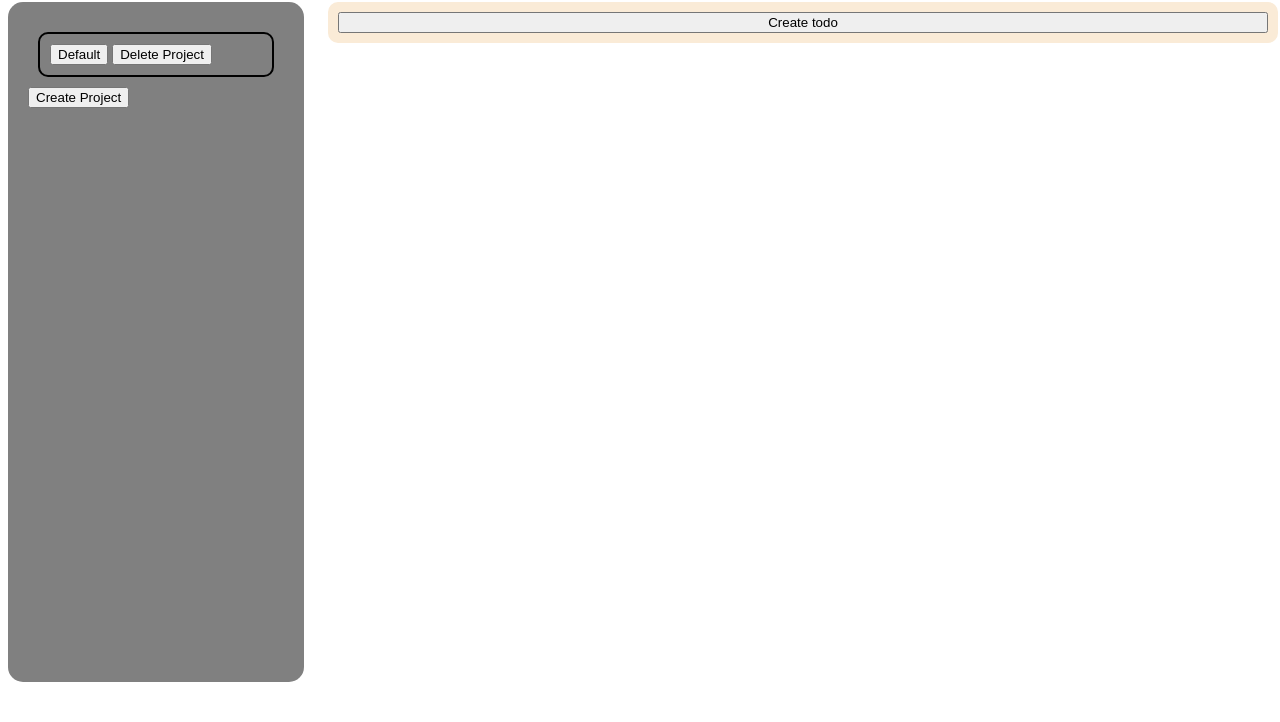
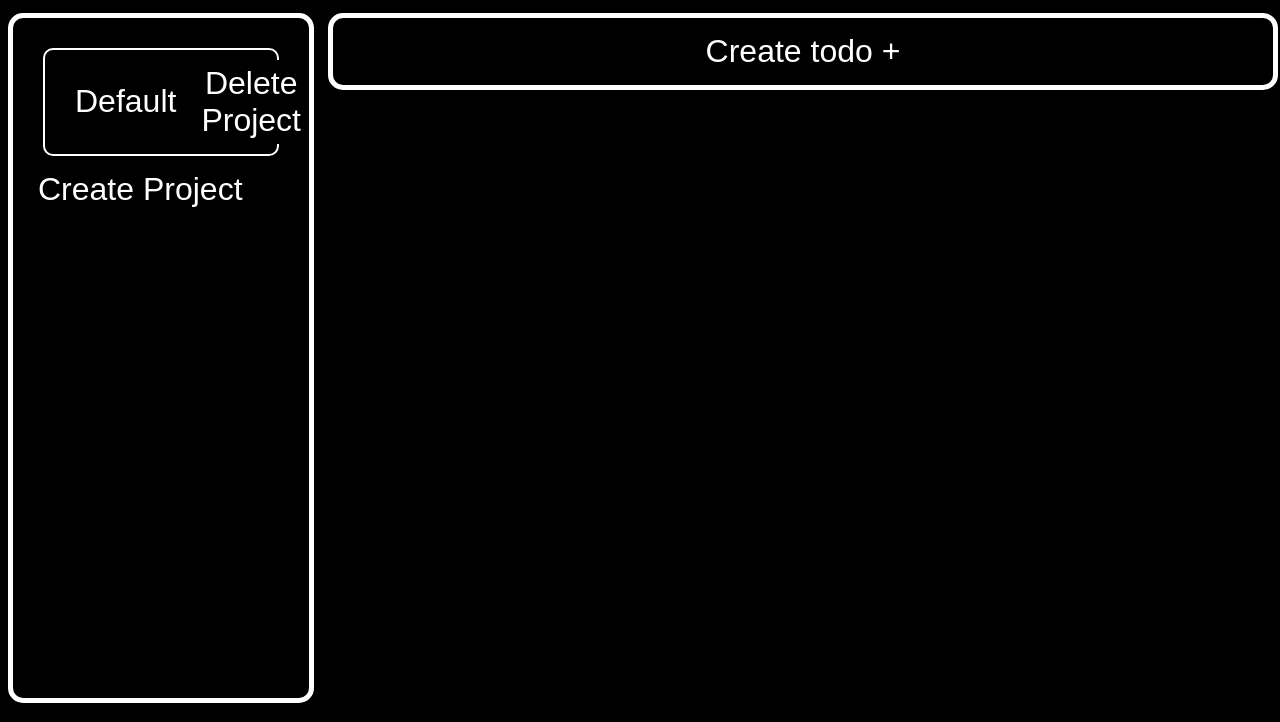
Before and after one commit to Axyl07/todo, a website built with webpack: page src/template.html in a window 1280 px wide. Shown: the part 78-800 px from the top of the page. Built offline with nearby package versions, Linux system fonts and the light colour scheme.

Commit message:
Update UI

```diff
--- a/src/index.css
+++ b/src/index.css
@@ -2,42 +2,152 @@
     color: white;
     background-color: black;
 } */
+body{
+    font-family: 'Poppins';
+    background-color: rgb(0, 0, 0);
+    color: white;
+}
+.sidebar{
 
-.sidebar{
     grid-column: 1 /2;
     border-radius: 15px;
     width: 20vw;
     height: 80vh;
-    background-color: grey;
+    background-color: rgb(0, 0, 0);
+    color: white;
+    border: 5px solid white;
     padding: 20px;
 
 }
 
 .projectDivTemplate{
+    display: flex;
     padding: 10px;
     margin: 10px;
-    border: 2px solid black;
+    border: 2px solid rgb(255, 255, 255);
+    border-radius: 10px;
+    transition: 0.1s ease-in;
+    align-items: center;
+}
+.projectDivTemplate:hover{
+    transform: translateX(1rem);
+}
+
+.projectTitle{
+    display: flex;
+    font-size: 2rem;
+    padding: 10px;
+    cursor: pointer;
+    background-color: rgb(0, 0, 0);
+    color: white;
+    outline: none   ;
+    border: none;
+    margin: 10px;
+    transition: 0.1s ease-in;
+
+}
+
+.projectTitle:hover{
+
+    background-color: rgb(83, 78, 78);
     border-radius: 10px;
 }
+.deleteProjectBtn{
+    font-size: 2rem;
+    cursor: pointer;
+    background-color: black;
+    color: white;
+    border: none;
+    padding: 5px;
+    transition: 0.1s ease-in;
 
+}
+.deleteProjectBtn:hover{
+    color: red;
+    border: 2px solid red;
+    border-radius: 10px;
+}
+#createProject{
+    font-size: 2rem;
+    cursor: pointer;
+    background-color: black;
+    color: white;
+    border: none;
+    padding: 5px;
+    transition: 0.1s ease-in;
+}
+#createProject:hover{
+
+    color: black;
+    background-color: white;
+    padding: 10px;
+    border-radius: 10px;
+    box-shadow: 0px 0px 25px   white;
+}
+.deleteTodoBtn{
+    cursor: pointer;
+    background-color: black;
+    color: white;
+    border: none;
+    font-size: 1.5rem;
+    padding: 0;
+    transition: 0.1s ease-in;
+}
+.deleteTodoBtn:hover{
+    color: red;
+    border-radius: 10px;
+    background-color: white;
+    box-shadow: 0px 0px 50px red;
+    transform: scale(1.01);
+}
 .mainContainer{
+
     /* display: flex; */
     border-radius: 10px;
     display: grid;
-
+    justify-content: center;
     margin-right: 10px;
     grid-column: 3 / -1;
-    background-color: antiquewhite;
+    background-color: rgb(0, 0, 0);
     height: fit-content;
     padding: 10px;
+    border-radius: 15px;
+    border: 5px solid white;
 
+}
+.todoDivTemplate{
+    border-radius: 15px;
+    align-items: center;
+    transition: 0.1s ease-in;
+}
+.todoDivTemplate:hover{
+    transform: scale(1.01);
+}
+#createTodo{
+    cursor: pointer;
+   background-color: black;
+   color: white;
+   border: none;
+    font-size: 2rem;
+    width: fit-content;
+    padding: 5px 10px;
+    transition: 0.1s ease-in;
+}
+#createTodo:hover{
+    box-shadow: 0px 0px 25px   white;
+    border-radius: 5px;
+    background-color: white;
+    color: black;
 }
 
 .createdTodoDiv{
     grid-template-columns: 20vw 20vw 10vw 10vw 5vw;
     padding: 10px ;
     border: 3px solid grey;
-    background-color: aqua;
+    background-color: black;
+    color: white;
+    margin-top: 20px;
+    margin-bottom: 20px;
 }
 
 #projectForm{
--- a/src/populateProjects.js
+++ b/src/populateProjects.js
@@ -9,7 +9,7 @@ export default function populateProject(filteredProjectArray) {
   filteredProjectArray.forEach((element) => {
     const createdProjectDiv = projectDivTemplate.cloneNode(true);
     createdProjectDiv.id = "";
-    createdProjectDiv.style.display = "block";
+    createdProjectDiv.style.display = "flex";
     createdProjectDiv.querySelector(".projectTitle").textContent =
        element.name;
     createdProjectDiv
--- a/src/populateTodo.js
+++ b/src/populateTodo.js
@@ -13,11 +13,11 @@ export default function populateTodo(filteredtodoArray) {
     createdTodoDiv.classList.add('createdTodoDiv');
     createdTodoDiv.style.display = 'grid';
     if (element.priority === 'high') {
-      createdTodoDiv.style.backgroundColor = 'red';
+      createdTodoDiv.style.boxShadow = '0px 0px 50px red';
     } else if (element.priority === 'medium') {
-      createdTodoDiv.style.backgroundColor = 'yellow';
+      createdTodoDiv.style.boxShadow = '0px 0px 50px yellow';
     } else {
-      createdTodoDiv.style.backgroundColor = 'green';
+      createdTodoDiv.style.boxShadow = '0px 0px 50px green';
 
     }
     createdTodoDiv.querySelector('.titleTemplate').textContent = 'Title : '+element.title;
--- a/src/template.html
+++ b/src/template.html
@@ -4,6 +4,9 @@
     <meta charset="UTF-8">
     <meta name="viewport" content="width=device-width, initial-scale=1.0">
     <title>Todo</title>
+    <link rel="preconnect" href="https://fonts.googleapis.com">
+<link rel="preconnect" href="https://fonts.gstatic.com" crossorigin>
+<link href="https://fonts.googleapis.com/css2?family=Merriweather:ital,wght@0,300;0,400;0,700;0,900;1,300;1,400;1,700;1,900&family=Noto+Sans:ital,wght@0,100..900;1,100..900&family=Nunito:ital,wght@0,200..1000;1,200..1000&family=Oswald:wght@200..700&family=Poppins:ital,wght@0,100;0,200;0,300;0,400;0,500;0,600;0,700;0,800;0,900;1,100;1,200;1,300;1,400;1,500;1,600;1,700;1,800;1,900&display=swap" rel="stylesheet">
 </head>
 <body>
     <header>
@@ -37,7 +40,7 @@
         </div>
 
         <div class="mainContainer">
-            <button id="createTodo">Create todo</button>
+            <button id="createTodo">Create todo + </button>
             <div class="forms">
                 <dialog id="projectDialog">
                     <form id="projectForm" method="dialog">
--- a/webpack.common.js
+++ b/webpack.common.js
@@ -29,7 +29,11 @@ module.exports = {
           {
             test: /\.(png|svg|jpg|jpeg|gif)$/i,
             type: "asset/resource",
-          },
+        },
+        {
+          test: /\.(woff|woff2|eot|ttf|otf)$/i,
+          type: 'asset/resource',
+        },
         ],
       },
 };
```
